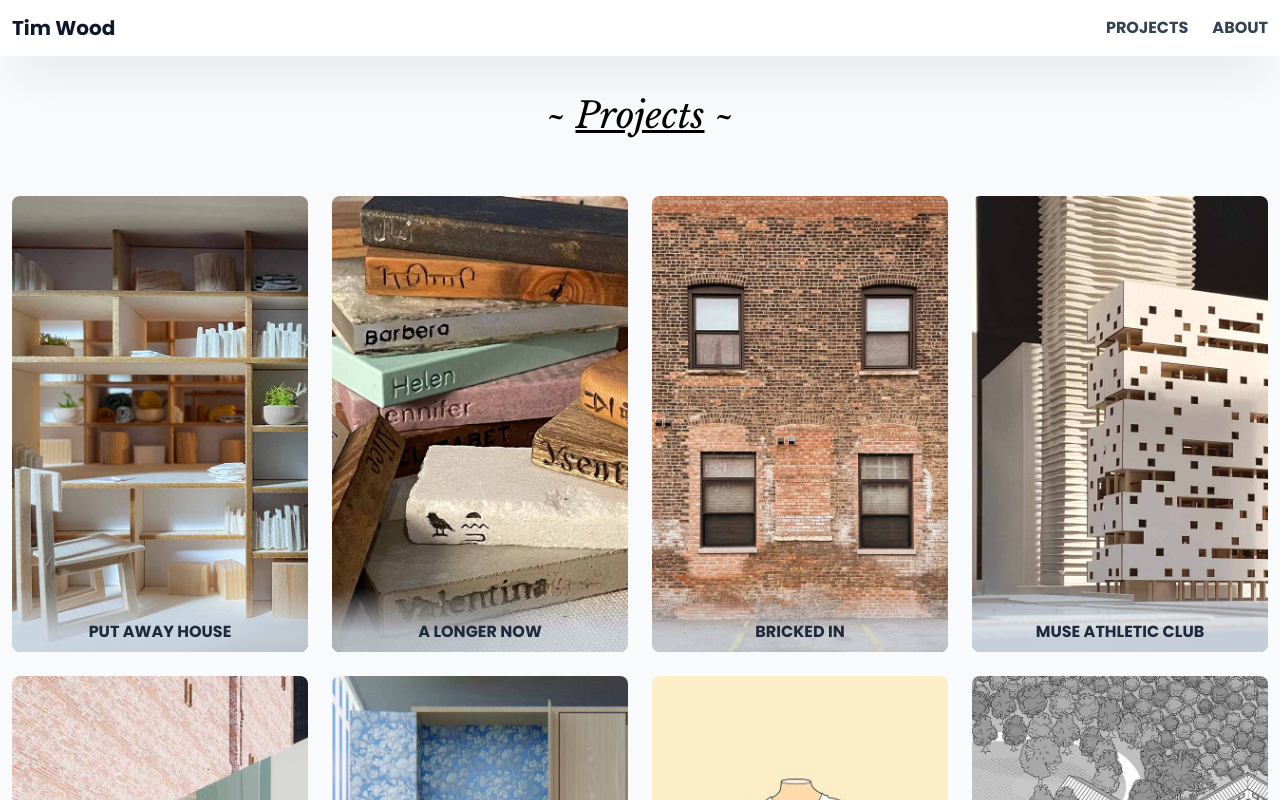
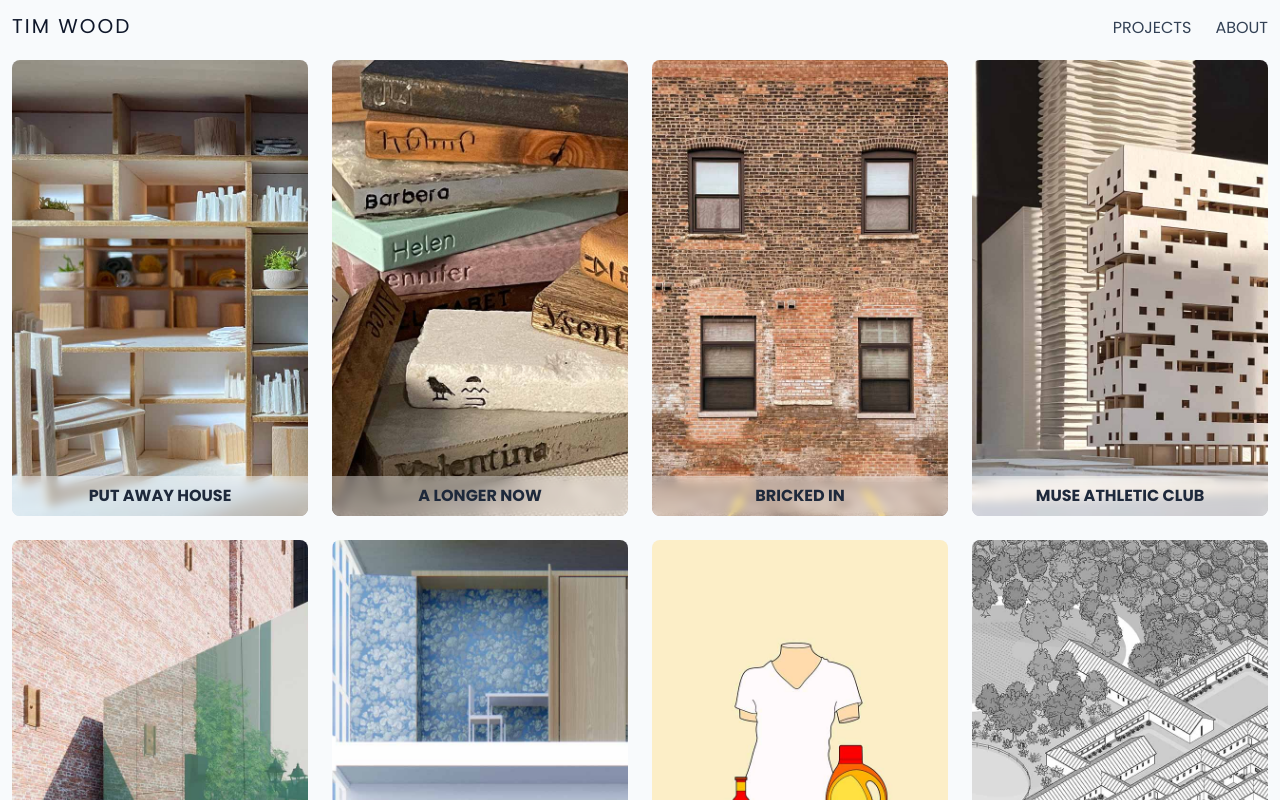
Before and after one commit to timrwood/portfolio, a SvelteKit app: page /projects in a window 1280 px wide. Shown: the top 800 px of the page. Built offline with nearby package versions, Linux system fonts and the light colour scheme.

Commit message:
Global design

```diff
--- a/src/routes/+layout.svelte
+++ b/src/routes/+layout.svelte
@@ -2,22 +2,12 @@
   import '../app.css';
 </script>
 
-<div class="bg-white shadow-2xl shadow-[rgba(0,0,0,0.1)] hover:text-slate-900 fixed inset-x-0 z-10">
-  <nav class="container mx-auto flex justify-between">
-    <a href="/" class="text-xl font-bold leading-8 p-3">Tim Wood</a>
-    <div class="shrink flex">
-      <a
-        href="/projects"
-        class="text-l font-bold leading-8 p-3 uppercase text-slate-700 hover:text-slate-900"
-      >
-        Projects
-      </a>
-      <a
-        href="/projects"
-        class="text-l font-bold leading-8 p-3 uppercase text-slate-700 hover:text-slate-900"
-      >
-        About
-      </a>
+<div class="fixed inset-x-0 z-10 bg-slate-50/80 backdrop-blur-sm">
+  <nav class="container mx-auto flex justify-between uppercase leading-8 hover:text-slate-900">
+    <a href="/" class="text-xl p-3 tracking-widest">Tim Wood</a>
+    <div class="shrink flex text-l text-slate-700">
+      <a href="/projects" class="p-3">Projects</a>
+      <a href="/projects" class="p-3">About</a>
     </div>
   </nav>
 </div>
--- a/src/routes/projects/+layout.svelte
+++ b/src/routes/projects/+layout.svelte
@@ -1,5 +1 @@
-<a href="/projects" class="font-serif italic text-center text-4xl px-3 py-12 block">
-  ~ <span class="underline">Projects</span> ~
-</a>
-
 <slot />
--- a/src/routes/projects/+page.svelte
+++ b/src/routes/projects/+page.svelte
@@ -10,9 +10,7 @@
         alt="Full Bleed"
         class="w-full h-full object-cover rounded-lg group-hover:opacity-70"
       />
-      <h2
-        class="absolute bottom-3 inset-x-3 bg-gradient-to-t from-slate-300/80 from-30% pb-2 pt-8 rounded-lg"
-      >
+      <h2 class="absolute bottom-3 inset-x-3 py-2 rounded-b-lg backdrop-blur-sm bg-white/40">
         <div class="uppercase font-bold text-slate-800 text-center">{project.title}</div>
       </h2>
     </a>
```
